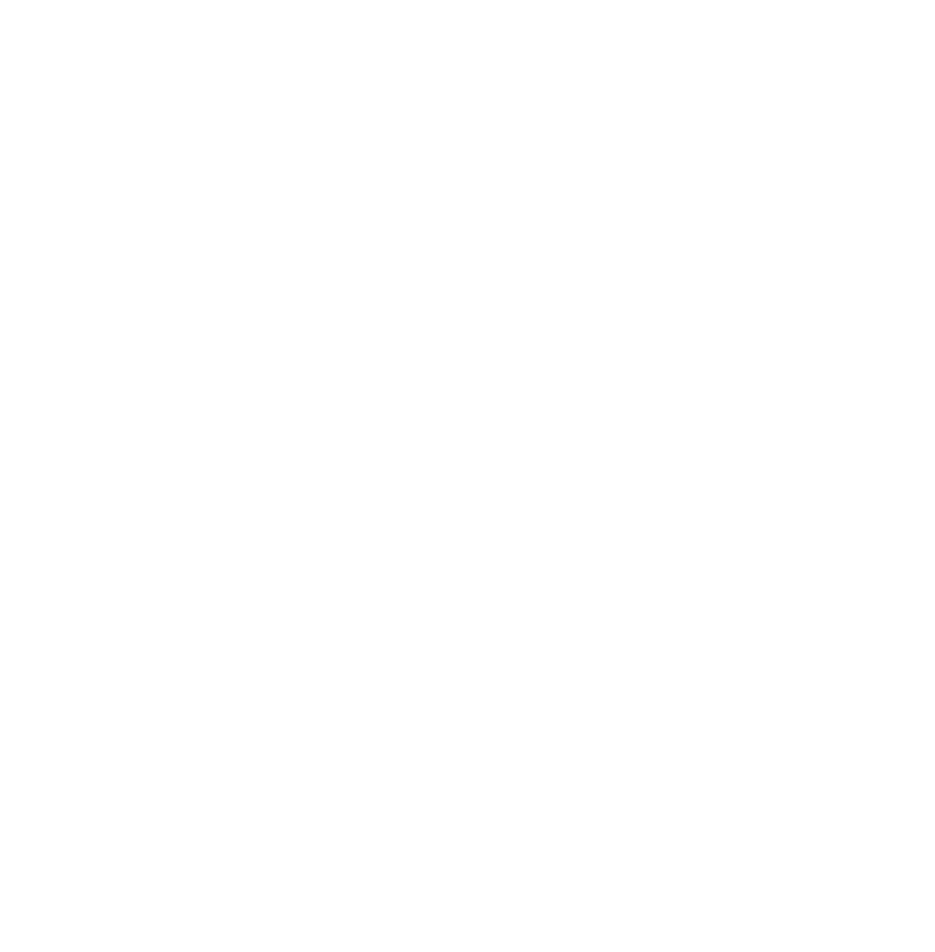
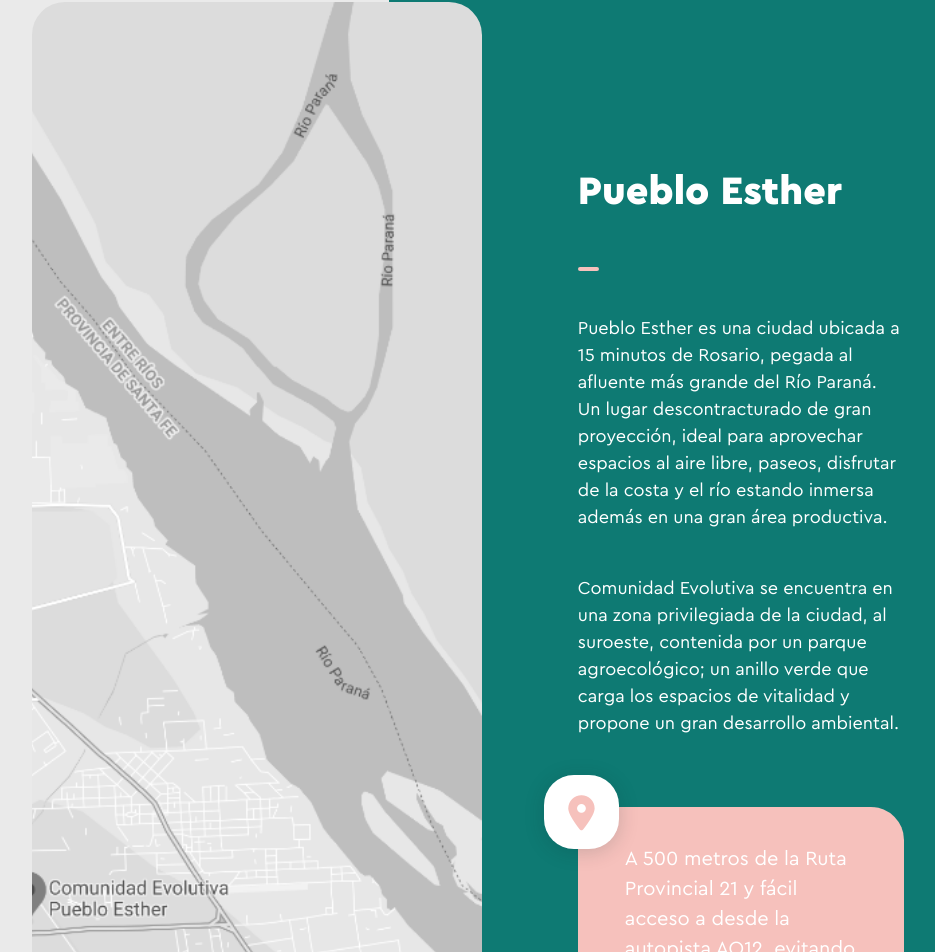
Before and after one commit to aflubenov/comunidadevolutiva, an Angular app in the folder comunidadevolutiva/: page / in a window 1280 px wide. Shown: the part 3377-4329 px from the top of the page, without its empty margins (143-1078 px from the left). Before the commit the page ends 3219 px from the top, so only its background shows below. Built offline with nearby package versions, Linux system fonts and the light colour scheme.

Commit message:
seccion mapa

```diff
--- a/comunidadevolutiva/src/app/app.module.ts
+++ b/comunidadevolutiva/src/app/app.module.ts
@@ -8,6 +8,7 @@
 import { LogoymenuComponent } from './components/logoymenu/logoymenu.component';
 import { CarouselComponent } from './components/carousel/carousel.component';
 import { SeccionProyectoComponent } from './components/seccion-proyecto/seccion-proyecto.component';
+import { SeccionMapaComponent } from './components/seccion-mapa/seccion-mapa.component';
 
 @NgModule({
   declarations: [
@@ -16,7 +17,8 @@
     StartComponent,
     LogoymenuComponent,
     CarouselComponent,
-    SeccionProyectoComponent
+    SeccionProyectoComponent,
+    SeccionMapaComponent
   ],
   imports: [
     BrowserModule,
--- a/comunidadevolutiva/src/app/components/encabezado/encabezado.component.html
+++ b/comunidadevolutiva/src/app/components/encabezado/encabezado.component.html
@@ -1,4 +1,4 @@
-<div class="container-fluid greenbg mainblock-presentacion">
+<div class="container-fluid greenbg greenbg-image mainblock-presentacion">
     <div class="container">
         <app-logoymenu></app-logoymenu>
         <div class="row">
--- /dev/null
+++ b/comunidadevolutiva/src/app/components/seccion-mapa/seccion-mapa.component.html
@@ -0,0 +1,47 @@
+<div class="container-fluid mainblock-mapa greyandgreenbg">
+    <div class="row">
+        <div class="col-md-6">
+            <div class="bgMapa">
+
+            </div>
+        </div>
+        <div class="col-md-6 text-content">
+            <div class="container">
+
+                <div class="row">
+                    <div class="col-md-1"></div>
+                    <div class="col-md-11">
+                        <br><br>
+                        <h2>Pueblo Esther</h2>
+                        <br>
+                    </div>
+                </div>
+                <div class="row">
+                    <div class="col-md-1">
+
+                    </div>
+                    <div class="col-md-1">
+                        <hr>
+                        <br>
+                    </div>
+                </div>
+                <div class="row">
+                    <div class="col-md-1">
+
+                    </div>
+                    <div class="col-md-7">
+                        <p>Pueblo Esther es una ciudad ubicada a 15 minutos de Rosario, pegada al afluente más grande del Río Paraná. Un lugar descontracturado de gran proyección, ideal para aprovechar espacios al aire libre, paseos, disfrutar de la costa y el río estando inmersa además en una gran área productiva.</p>
+                        <br>
+                        <p>Comunidad Evolutiva se encuentra en una zona privilegiada de la ciudad, al suroeste, contenida por un parque agroecológico; un anillo verde que carga los espacios de vitalidad y propone un gran desarrollo ambiental.</p>
+                        <br><br>
+                        <div class="important-text">
+                            <i class="fas fa-map-marker-alt"></i>
+                            <p>A 500 metros de la Ruta Provincial 21 y fácil acceso a desde la autopista AO12, evitando congestiones.</p>
+
+                        </div>
+                    </div>
+                </div>
+            </div>
+        </div>
+    </div>
+</div>
--- /dev/null
+++ b/comunidadevolutiva/src/app/components/seccion-mapa/seccion-mapa.component.ts
@@ -0,0 +1,15 @@
+import { Component, OnInit } from '@angular/core';
+
+@Component({
+  selector: 'app-seccion-mapa',
+  templateUrl: './seccion-mapa.component.html',
+  styleUrls: ['./seccion-mapa.component.scss']
+})
+export class SeccionMapaComponent implements OnInit {
+
+  constructor() { }
+
+  ngOnInit(): void {
+  }
+
+}
--- a/comunidadevolutiva/src/app/pages/start/start.component.html
+++ b/comunidadevolutiva/src/app/pages/start/start.component.html
@@ -1,3 +1,4 @@
 <app-encabezado></app-encabezado>
 <app-carousel></app-carousel>
 <app-seccion-proyecto></app-seccion-proyecto>
+<app-seccion-mapa></app-seccion-mapa>
--- a/comunidadevolutiva/src/styles.scss
+++ b/comunidadevolutiva/src/styles.scss
@@ -1,7 +1,8 @@
 /* You can add global styles to this file, and also import other style files */
 //---propios
 
-$bgColor: #0e7a73;
+$bgGreen: #0e7a73;
+$bgGrey: #eaeaea;
 $customPink: #f6c1bc;
 $customGrey: #c9c9c9;
 $customGreyLight: #adadad;
@@ -12,7 +13,7 @@
 $font-family-base: "Cera Pro";
 $headings-font-family: "Cera Pro Black";
 $body-color: white;
-$primary: $bgColor;
+$primary: $bgGreen;
 $h1-font-size: 64px;
 $h2-font-size: 40px;
 $h6-font-size: 18px;
@@ -60,8 +61,17 @@
     }
 }
 
+.greyandgreenbg {
+    background: linear-gradient(90deg, $bgGrey 41.6%, $bgGreen 41.6%);
+}
+.greybg {
+    background-color: $bgGrey;
+}
 .greenbg {
-    background-color: $bgColor;
+    background-color: $bgGreen;
+}
+
+.greenbg-image {
     background-image: url("assets/images/ian-Ws92xzbSris-unsplash.png");
     background-repeat: no-repeat;
 }
@@ -77,6 +87,47 @@
     border-radius: 20px;
 }
 
+.mainblock-mapa {
+    padding-bottom: 7rem;
+
+    .text-content {
+        padding-top: 12rem;
+    }
+    .important-text {
+        position: relative;
+        background-color: $customPink;
+        color: white;
+        border-radius: 33px;
+        padding: 37px 47px;
+        p {
+            margin-bottom: 0px;
+            font-size: 20px;
+        }
+        i {
+            font-size: 2.2rem;
+            position: absolute;
+            top: -2rem;
+            left: -2.1rem;
+            color: #f6c1bc;
+            display: inline-block;
+            padding: 1.2rem 1.5rem;
+            background-color: white;
+            border-radius: 30px;
+            box-shadow: 0px 3px 20px #052C2A2B;
+        }
+    }
+    .bgMapa {
+        background-image: url("assets/images/mapa.png");
+        background-repeat: no-repeat;
+        background-size: cover;
+        min-height: 100%;
+        margin-top: 5rem;
+        margin-left: 10rem;
+        margin-bottom: 5rem;
+        border-radius: 33px;
+        background-position: right -145px bottom 0px;
+    }
+}
 .mainblock-presentacion {
     padding-top: 2rem;
     padding-bottom: 2rem;
@@ -90,7 +141,7 @@
         border-radius: 28px;
         box-shadow: 5px 5px 50px #00000040;
         padding: 65px 57px;
-        color: $bgColor;
+        color: $bgGreen;
         .form-group {
             label {
                 width: 100%;
@@ -121,8 +172,9 @@
 }
 
 .mainblock-proyecto {
+    padding-bottom: 5rem;
     h2 {
-        color: $bgColor;
+        color: $bgGreen;
     }
     p {
         color: $customGreyDark;
@@ -141,7 +193,8 @@
         padding: 41px 30px;
         text-align: center;
     }
-    .proyecto-card, .proyecto-card-rounded {
+    .proyecto-card,
+    .proyecto-card-rounded {
         .title {
             display: inline-block;
         }
@@ -165,7 +218,7 @@
 .carousel {
     .carousel-inner {
         .carousel-item-title {
-            color: $bgColor;
+            color: $bgGreen;
             letter-spacing: 6.4px;
             transform: rotate(-90deg);
             width: 500%;
```
Also changed, not shown: comunidadevolutiva/src/app/components/seccion-mapa/seccion-mapa.component.scss (added), comunidadevolutiva/src/assets/images/mapa.png (added), 1 other file (tests, documents, lock files or other folders).
